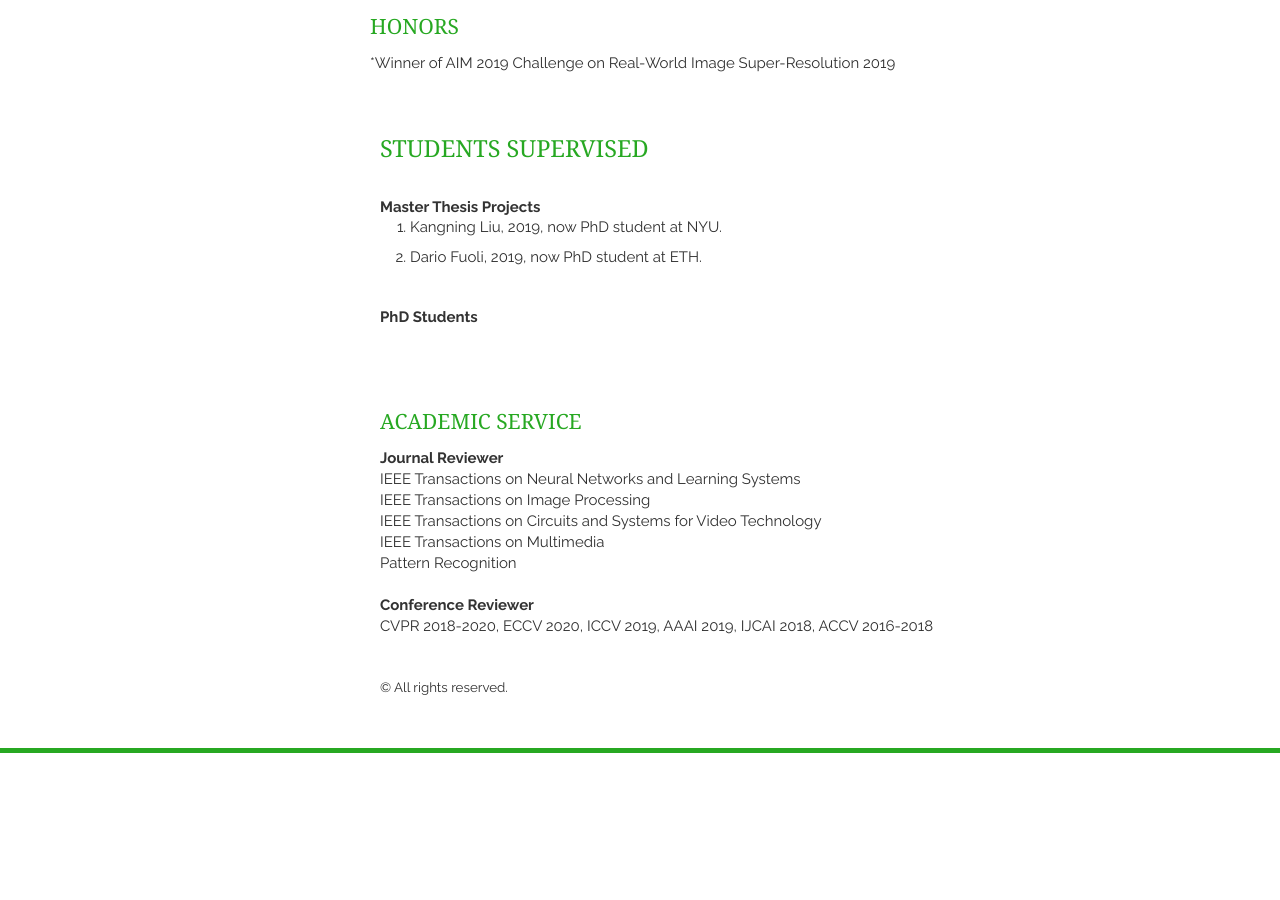
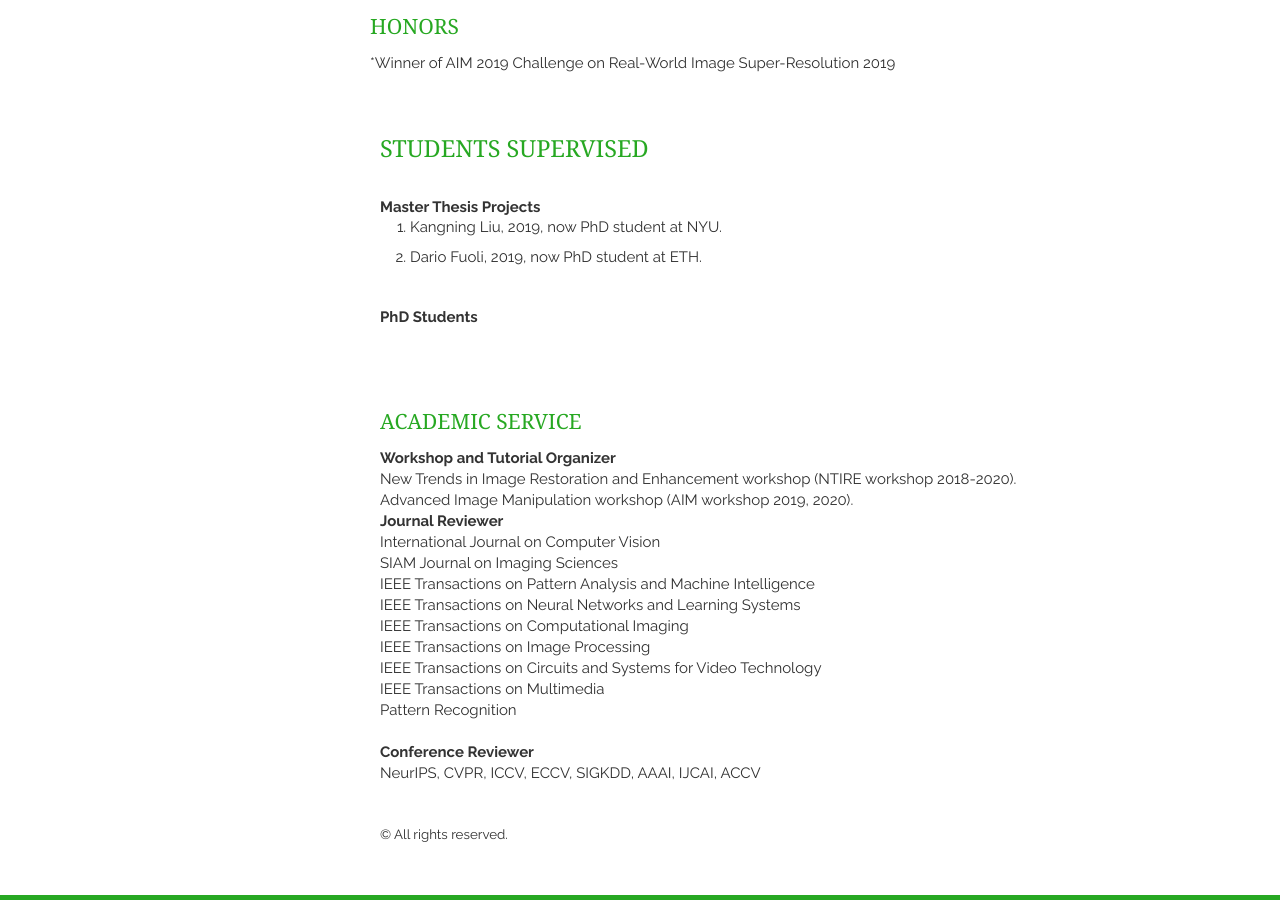
Before and after one commit to ShuhangGu/shuhanggu.github.com, a Jekyll site: the page built from index.html, in a window 1280 px wide and 900 px high, scrolled down 2086 px. Built offline with Jekyll 4.4.1, drawn with Linux system fonts in a browser that asks for light colours; nearby versions of some CDN libraries; the list of posts is cut into pages by our own code; before the commit the page ends 2839 px from its top, so only the background shows below that.

Commit message:
Update acdserve.html

```diff
--- a/_includes/acdserve.html
+++ b/_includes/acdserve.html
@@ -2,8 +2,15 @@
   <h1>Academic Service </h1>
     <article>
       <header>
+        <p><strong>Workshop and Tutorial Organizer</strong></p>
+        <p>New Trends in Image Restoration and Enhancement workshop (NTIRE workshop 2018-2020).  </p>
+        <p>Advanced Image Manipulation workshop (AIM workshop 2019, 2020).</p>
         <p><strong>Journal Reviewer</strong></p>
+        <p>International Journal on Computer Vision  </p>
+        <p>SIAM Journal on Imaging Sciences </p>
+        <p>IEEE Transactions on Pattern Analysis and Machine Intelligence  </p>
         <p>IEEE Transactions on Neural Networks and Learning  Systems </p>
+        <p>IEEE Transactions on Computational Imaging</p>
         <p>IEEE Transactions on Image Processing</p>
         <p>IEEE Transactions on Circuits and Systems for Video Technology</p>
         <p>IEEE Transactions on Multimedia</p>
@@ -11,7 +18,7 @@
         <p><br />
         <strong>Conference Reviewer</strong><br />
         </p>
-        <p>CVPR 2018-2020, ECCV 2020, ICCV 2019,  AAAI 2019, IJCAI 2018, ACCV 2016-2018
+        <p>NeurIPS, CVPR, ICCV, ECCV, SIGKDD, AAAI, IJCAI, ACCV
           <article></article>
 </p>
       </header>
```
